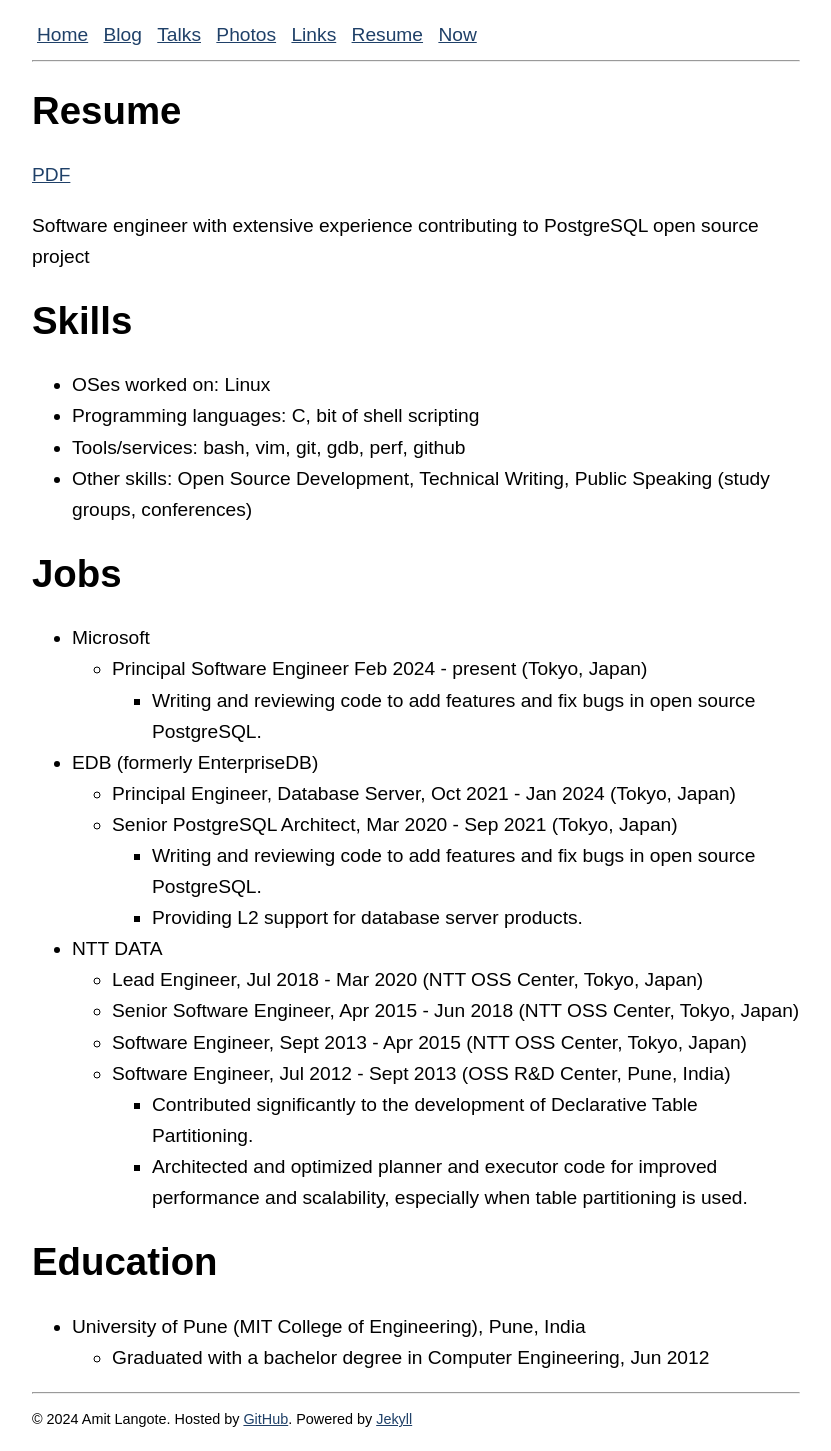
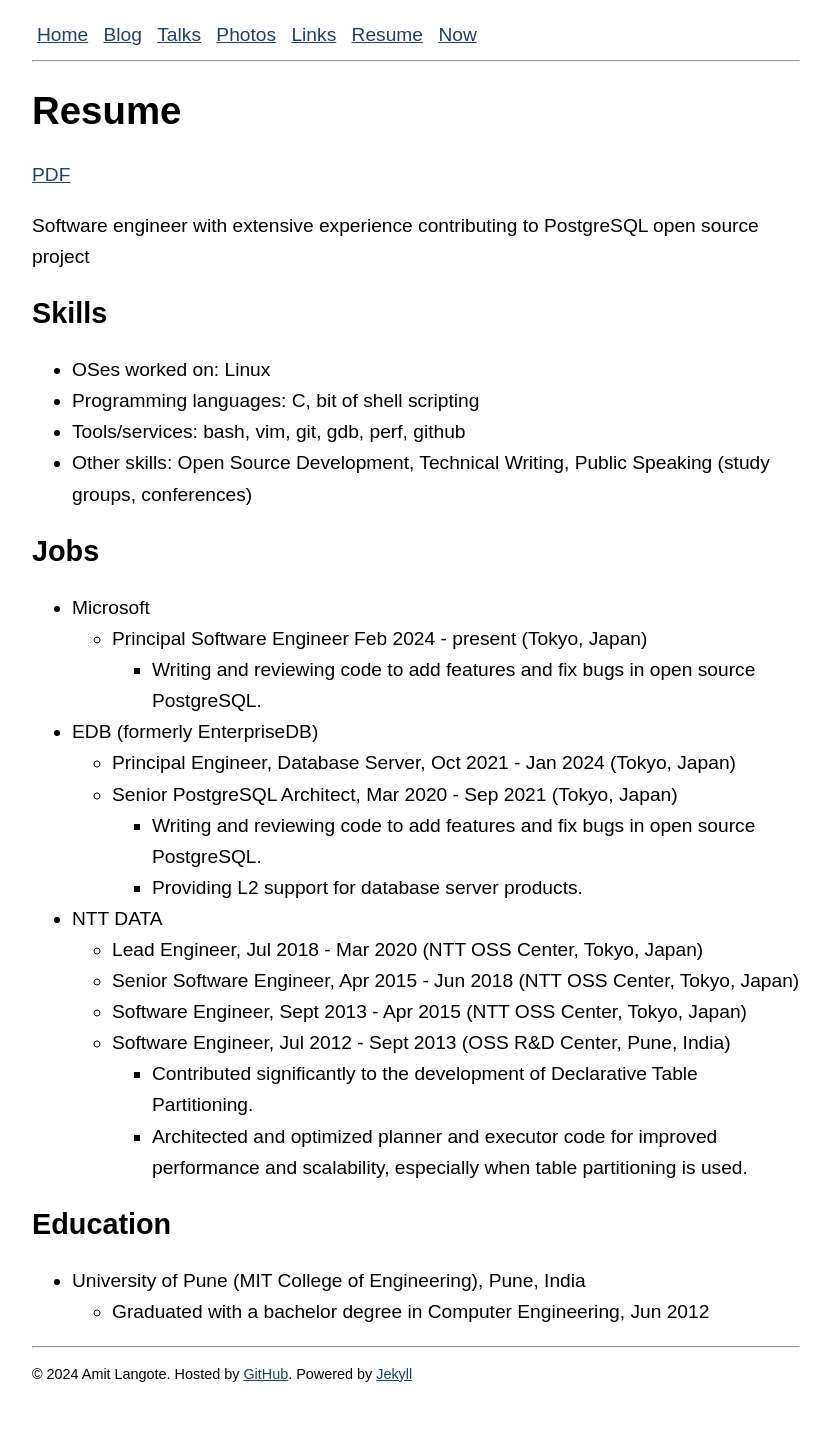
Before and after one commit to amitlan/website, a Jekyll site: the page built from resume/index.md, in a window 1280 px wide. Shown: the whole page, without its empty margins (224-1055 px from the left). Built offline with Jekyll 4.4.1, drawn with Linux system fonts in a browser that asks for light colours; after the commit the page ends 1405 px from its top, so only the background shows below that.

```diff
--- a/resume/index.md
+++ b/resume/index.md
@@ -6,13 +6,13 @@ last_updated: 2024-06-05
 ---
 <p><a href="/files/resume.pdf">PDF</a></p>
 Software engineer with extensive experience contributing to PostgreSQL open source project
-# Skills
-* OSes worked on: Linux
-* Programming languages: C, bit of shell scripting
-* Tools/services: bash, vim, git, gdb, perf, github
-* Other skills: Open Source Development, Technical Writing, Public Speaking (study groups, conferences)
+## Skills
+- OSes worked on: Linux
+- Programming languages: C, bit of shell scripting
+- Tools/services: bash, vim, git, gdb, perf, github
+- Other skills: Open Source Development, Technical Writing, Public Speaking (study groups, conferences)
 
-# Jobs
+## Jobs
 - Microsoft
   - Principal Software Engineer Feb 2024 - present (Tokyo, Japan)
     - Writing and reviewing code to add features and fix bugs in open source PostgreSQL.
@@ -31,6 +31,6 @@ Software engineer with extensive experience contributing to PostgreSQL open sour
     - Contributed significantly to the development of Declarative Table Partitioning.
     - Architected and optimized planner and executor code for improved performance and scalability, especially when table partitioning is used.
 
-# Education
+## Education
 - University of Pune (MIT College of Engineering), Pune, India
   - Graduated with a bachelor degree in Computer Engineering, Jun 2012
```
